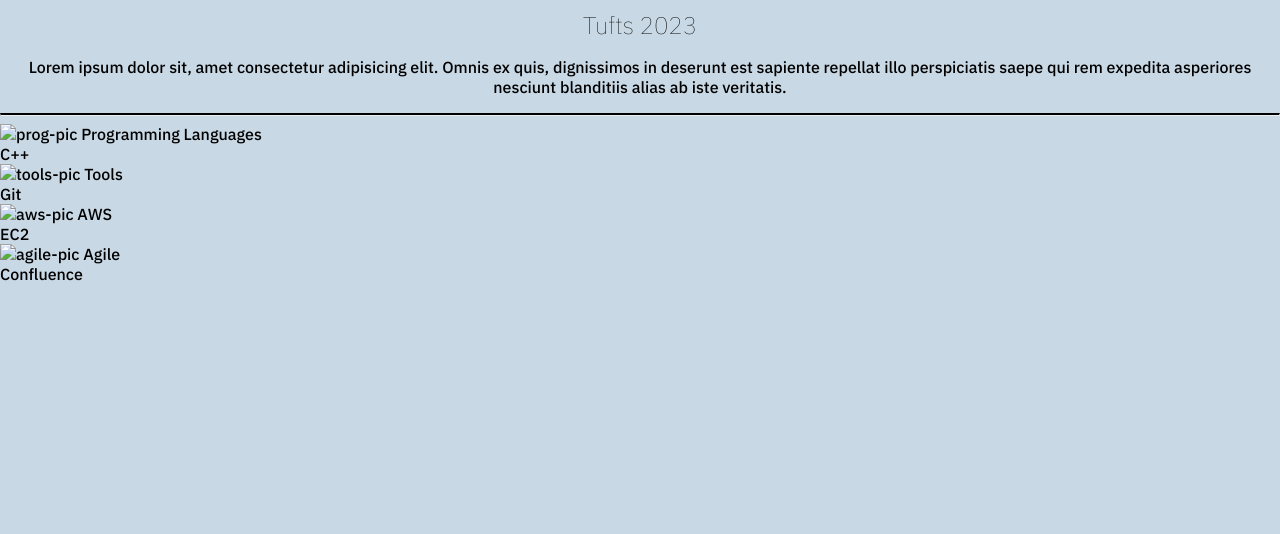
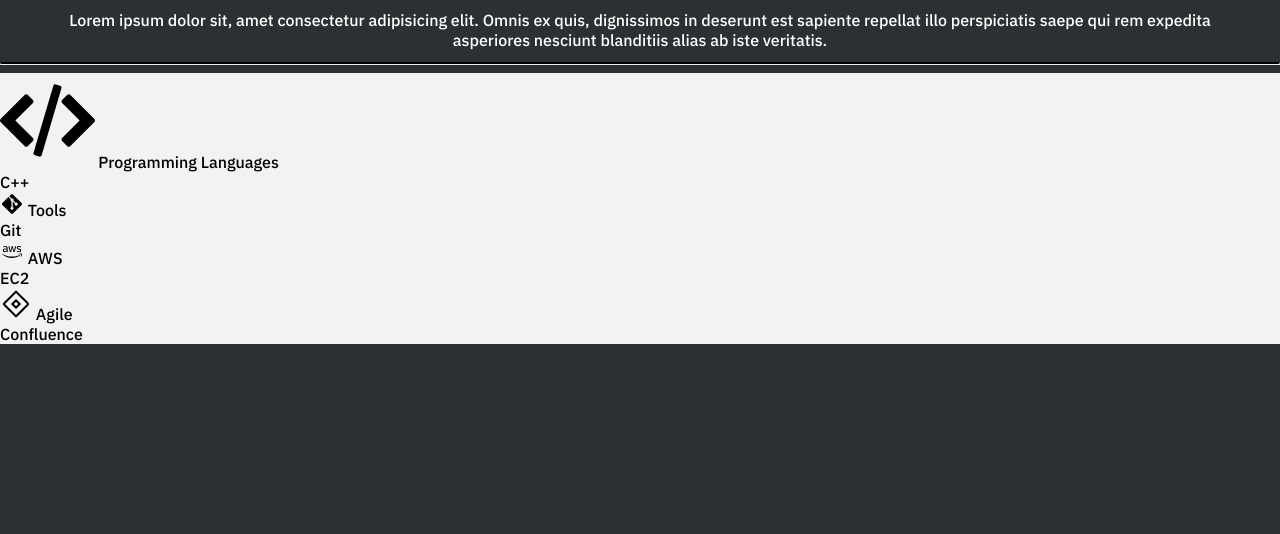
Before and after one commit to klin303/Personal-Website, a plain HTML site: page index.html in a window 1280 px wide. Shown: the part 266-800 px from the top of the page. Drawn offline with Linux system fonts and the light colour scheme.

Commit message:
color work

```diff
--- a/CSS/style.scss
+++ b/CSS/style.scss
@@ -1,9 +1,12 @@
 @import url('https://fonts.googleapis.com/css2?family=IBM+Plex+Sans:wght@100;300;500&display=swap');
 
 :root {
-    --primary-color: #c8d8e4;
+    // --primary-color: #2e3047;
+    // --secondary-color: #f2f2f2;
+    // --accent-color: #3bba9c;
+    --primary-color: #2d3032;
     --secondary-color: #f2f2f2;
-    --accent-color: #2b6777;
+    --accent-color: #9615db;
     --thin-font: 100;
     --norm-font: 300;
     --bold-font: 500
@@ -67,24 +70,35 @@ section {
         width: 100%;
         height: auto;
         border-radius: 50%;
+        border: 2px solid white
       }
 }
 
 .about-blurb {
 
-
+    color: white;
     h1 {
         font-size: 2em;
         font-weight: var(--bold-font);
+        margin: 0;
     }
     h2 {
         margin: 0.2em;
         font-size: 1.5em;
         font-weight: var(--thin-font);
-        color:black;
+        color: var(--accent-color);
+    }
+
+    p{
+        margin: 0.8em;
+        padding: 0em 1em;
     }
 }
 
 hr.solid {
     border-top: 2px solid #000;
 }
+
+.skills-section {
+    background: var(--secondary-color);
+}
--- a/index.html
+++ b/index.html
@@ -63,25 +63,25 @@
    <section class="skills-section">
         <div class="container">
             <ul>
-                <li> <img class="skills-pic" src="#" alt="prog-pic">
+                <li> <img class="skills-pic" src="images/code.svg" alt="prog-pic">
                     Programming Languages
                     <ul>
                         <li>C++</li>
                     </ul>
                 </li>
-                <li> <img class="skills-pic" src="#" alt="tools-pic">
+                <li> <img class="skills-pic" src="images/git.svg" alt="tools-pic">
                     Tools
                     <ul>
                         <li>Git</li>
                     </ul>
                 </li>
-                <li> <img class="skills-pic" src="#" alt="aws-pic">
+                <li> <img class="skills-pic" src="images/aws.svg" alt="aws-pic">
                     AWS
                     <ul>
                         <li>EC2</li>
                     </ul>
                 </li>
-                <li> <img class="skills-pic" src="#" alt="agile-pic">
+                <li> <img class="skills-pic" src="images/jira.svg" alt="agile-pic">
                     Agile
                     <ul>
                         <li>Confluence</li>
```
Also changed, not shown: CSS/style.css, images/aws.svg (added), images/code.svg (added), images/git.svg (added), images/jira.svg (added), 1 other file.
